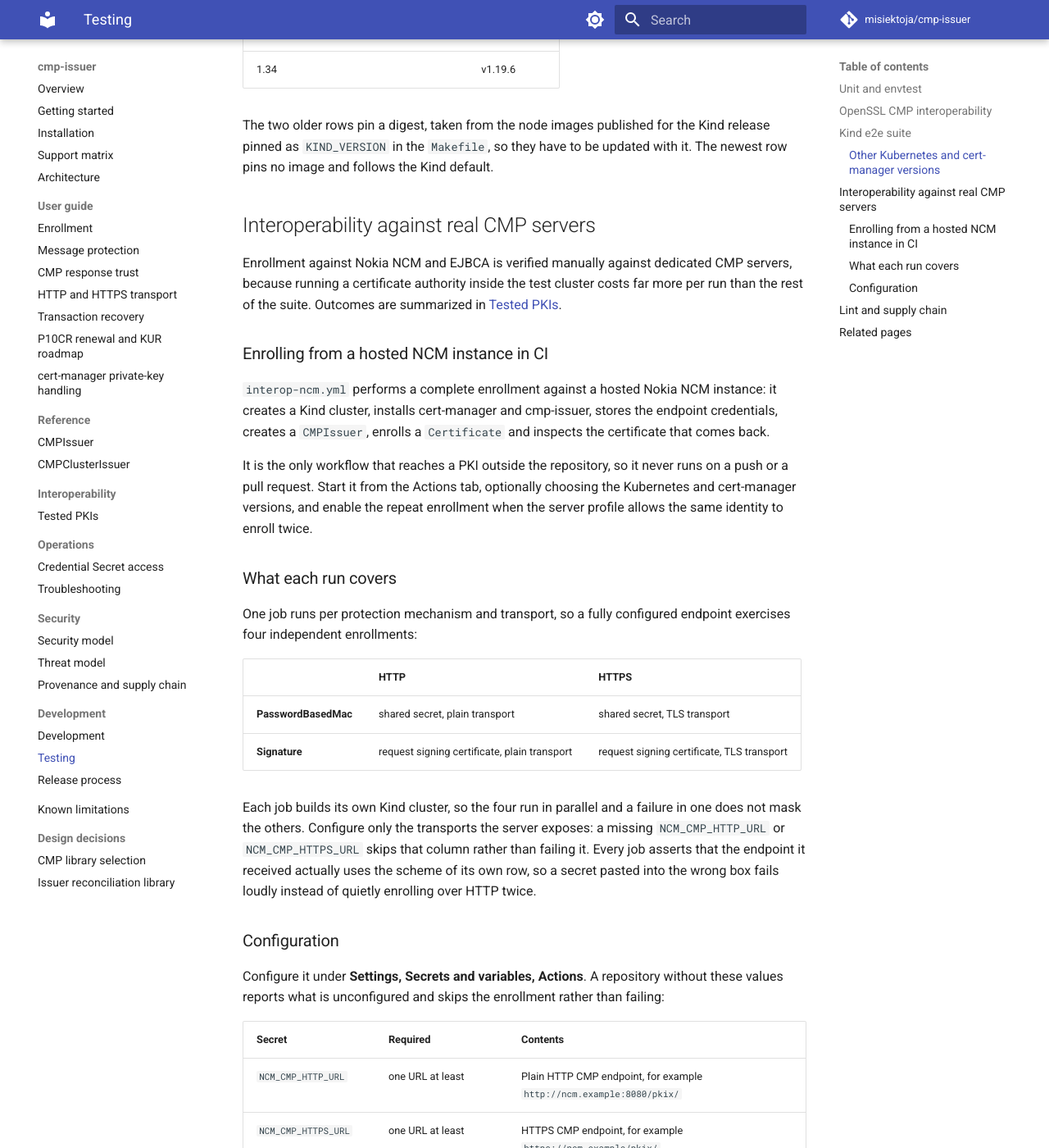
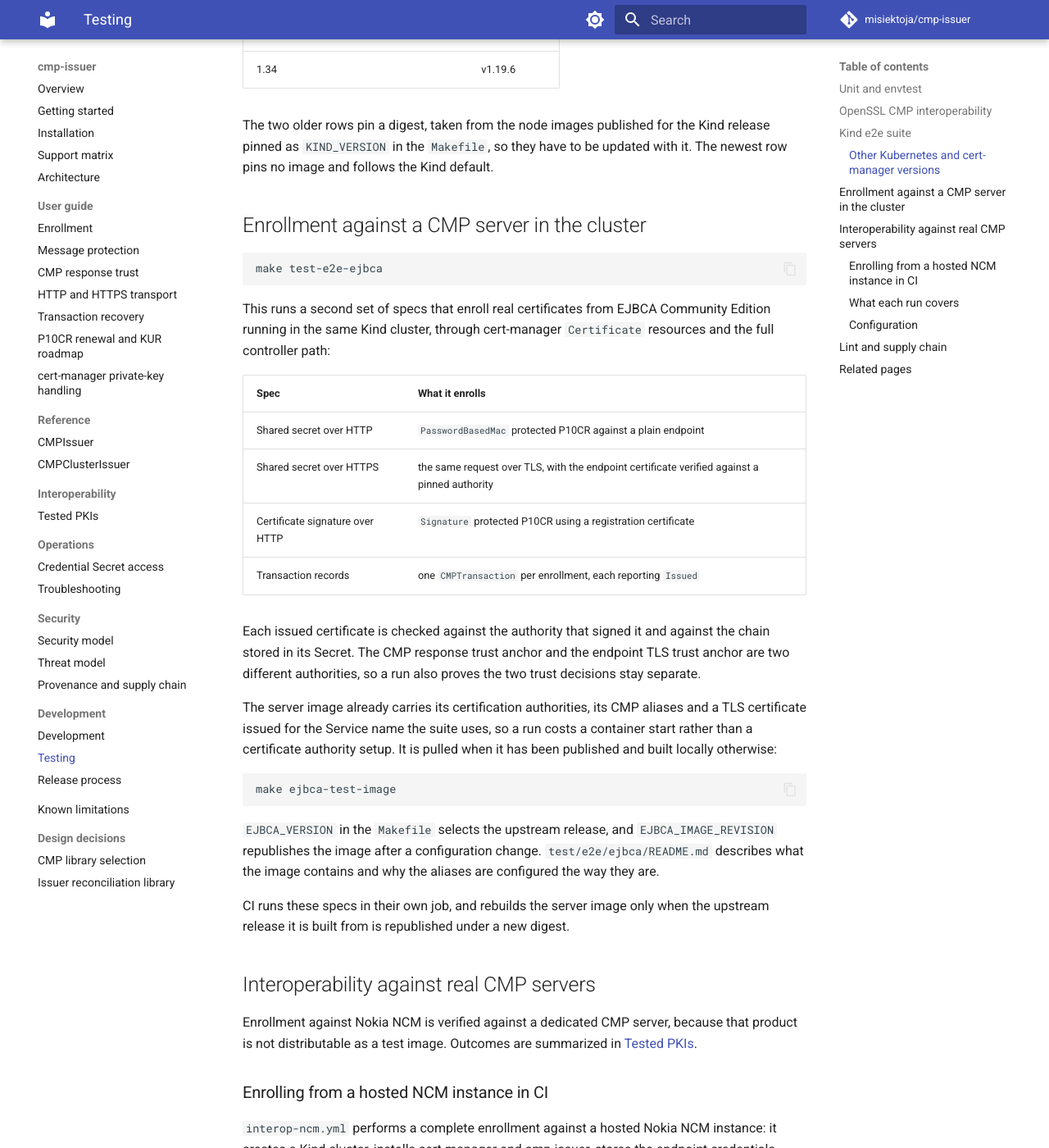
Before and after one commit to misiektoja/cmp-issuer, an MkDocs documentation site: the page built from docs/development/testing.md, in a window 1280 px wide and 1400 px high, scrolled down 1951 px. Shown: the whole window at 82% size. Built offline with MkDocs 1.6.1 and Material for MkDocs 9.7.7, drawn with Linux system fonts in a browser that asks for light colours; comment, search, counter and statistics services are not loaded.

Commit message:
docs(development): describe the enrollment tests against a CMP server

````diff
--- a/docs/development/testing.md
+++ b/docs/development/testing.md
@@ -66,9 +66,36 @@ CI runs the suite once per supported combination, so a change that only works on
 
 The two older rows pin a digest, taken from the node images published for the Kind release pinned as `KIND_VERSION` in the `Makefile`, so they have to be updated with it. The newest row pins no image and follows the Kind default.
 
+## Enrollment against a CMP server in the cluster
+
+```bash
+make test-e2e-ejbca
+```
+
+This runs a second set of specs that enroll real certificates from EJBCA Community Edition running in the same Kind cluster, through cert-manager `Certificate` resources and the full controller path:
+
+| Spec | What it enrolls |
+| --- | --- |
+| Shared secret over HTTP | `PasswordBasedMac` protected P10CR against a plain endpoint |
+| Shared secret over HTTPS | the same request over TLS, with the endpoint certificate verified against a pinned authority |
+| Certificate signature over HTTP | `Signature` protected P10CR using a registration certificate |
+| Transaction records | one `CMPTransaction` per enrollment, each reporting `Issued` |
+
+Each issued certificate is checked against the authority that signed it and against the chain stored in its Secret. The CMP response trust anchor and the endpoint TLS trust anchor are two different authorities, so a run also proves the two trust decisions stay separate.
+
+The server image already carries its certification authorities, its CMP aliases and a TLS certificate issued for the Service name the suite uses, so a run costs a container start rather than a certificate authority setup. It is pulled when it has been published and built locally otherwise:
+
+```bash
+make ejbca-test-image
+```
+
+`EJBCA_VERSION` in the `Makefile` selects the upstream release, and `EJBCA_IMAGE_REVISION` republishes the image after a configuration change. `test/e2e/ejbca/README.md` describes what the image contains and why the aliases are configured the way they are.
+
+CI runs these specs in their own job, and rebuilds the server image only when the upstream release it is built from is republished under a new digest.
+
 ## Interoperability against real CMP servers
 
-Enrollment against Nokia NCM and EJBCA is verified manually against dedicated CMP servers, because running a certificate authority inside the test cluster costs far more per run than the rest of the suite. Outcomes are summarized in [Tested PKIs](../interoperability/tested-pkis.md).
+Enrollment against Nokia NCM is verified against a dedicated CMP server, because that product is not distributable as a test image. Outcomes are summarized in [Tested PKIs](../interoperability/tested-pkis.md).
 
 ### Enrolling from a hosted NCM instance in CI
 
````
